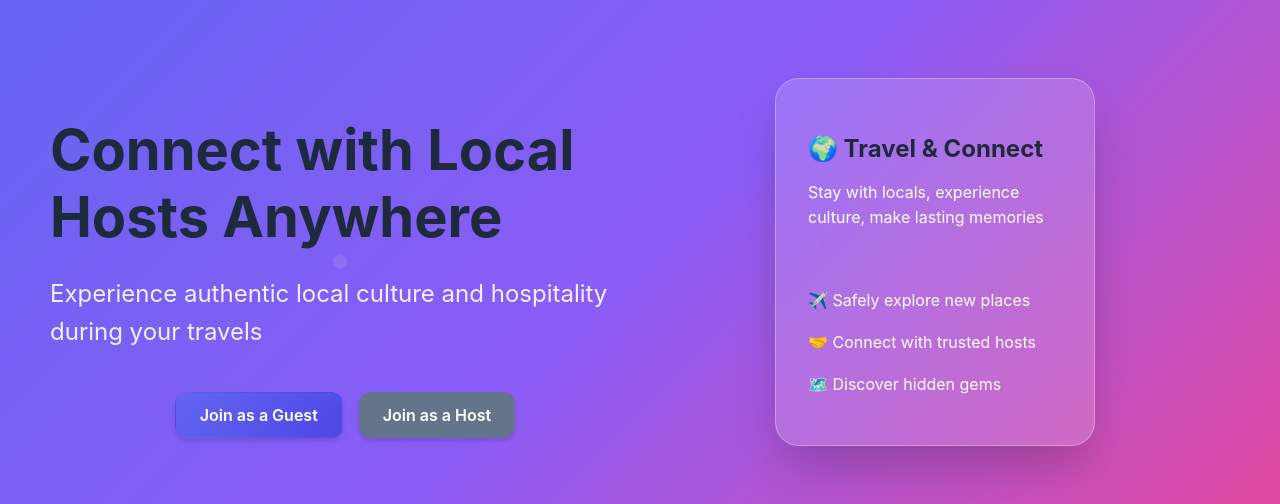
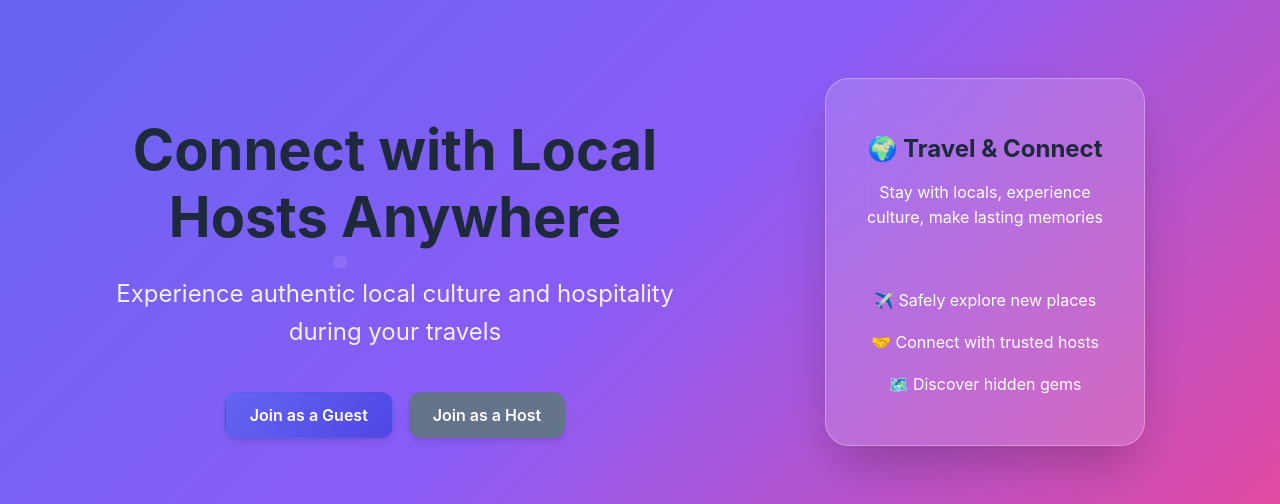
Before and after one commit to singana08/FestiveGuestWebApp, a React (Vite) app: page / in a window 1280 px wide. Shown: the part 161-665 px from the top of the page. Built offline with nearby package versions, Linux system fonts and the light colour scheme; no server answers.

Commit message:
Hide dashboard for hosts, reorder nav menu, and center hero section

```diff
--- a/src/App.jsx
+++ b/src/App.jsx
@@ -147,7 +147,8 @@ const AppContent = () => {
                   <strong>{user.name}</strong> <span className="user-badge-role">({user.role || user.userType || user.partitionKey})</span>
                 </span>
               </div>
-              <Link to={getDashboardRoute(user)} className={`nav-item ${isActivePage('/dashboard') ? 'active' : ''}`} onClick={() => setMenuOpen(false)}><LayoutDashboard size={20} /> Dashboard</Link>
+              <Link to={getDashboardRoute(user)} className={`nav-item ${isActivePage('/dashboard') ? 'active' : ''}`} onClick={() => setMenuOpen(false)} style={{ display: (user.role === 'Host' || user.userType === 'Host') ? 'none' : 'flex' }}><LayoutDashboard size={20} /> Dashboard</Link>
+              <Link to="/posts" className={`nav-item ${isActivePage('/posts') ? 'active' : ''}`} onClick={() => setMenuOpen(false)}>📝 Posts</Link>
               <Link to="/chats" className={`nav-item chat-nav-item ${isActivePage('/chats') ? 'active' : ''}`} onClick={handleChatsClick}>
                 💬 Chats
                 {unreadCount > 0 && (
@@ -156,7 +157,6 @@ const AppContent = () => {
                   </span>
                 )}
               </Link>
-              <Link to="/posts" className={`nav-item ${isActivePage('/posts') ? 'active' : ''}`} onClick={() => setMenuOpen(false)}>📝 Posts</Link>
               <Link to="/profile" className={`nav-item ${isActivePage('/profile') ? 'active' : ''}`} onClick={() => setMenuOpen(false)}><User size={20} /> Profile</Link>
               <Link to="/help" className={`nav-item ${isActivePage('/help') ? 'active' : ''}`} onClick={() => setMenuOpen(false)}><HelpCircle size={20} /> Help</Link>
               {(user.role === 'Admin' || user.userType === 'Admin') && <Link to="/admin" className={`nav-item ${isActivePage('/admin') ? 'active' : ''}`} onClick={() => setMenuOpen(false)}><ShieldCheck size={20} /> Admin</Link>}
--- a/src/styles/App.css
+++ b/src/styles/App.css
@@ -271,12 +271,14 @@ body {
 .hero {
   display: flex;
   align-items: center;
+  justify-content: center;
   min-height: 85vh;
   padding: 0 50px;
   background: linear-gradient(135deg, var(--primary) 0%, #8b5cf6 50%, #ec4899 100%);
   color: white;
   position: relative;
   overflow: hidden;
+  text-align: center;
 }
 
 .hero::before {
@@ -292,7 +294,9 @@ body {
 
 .hero-content {
   flex: 1;
-  text-align: left;
+  text-align: center;
+  max-width: 600px;
+  margin: 0 auto;
 }
 
 @media (max-width: 768px) {
@@ -318,6 +322,7 @@ body {
   display: flex;
   gap: 20px;
   margin-bottom: 1rem;
+  justify-content: center;
 }
 
 .hero-image {
@@ -325,6 +330,8 @@ body {
   display: flex;
   justify-content: center;
   align-items: center;
+  max-width: 400px;
+  margin: 0 auto;
 }
 
 .festival-card {
```
